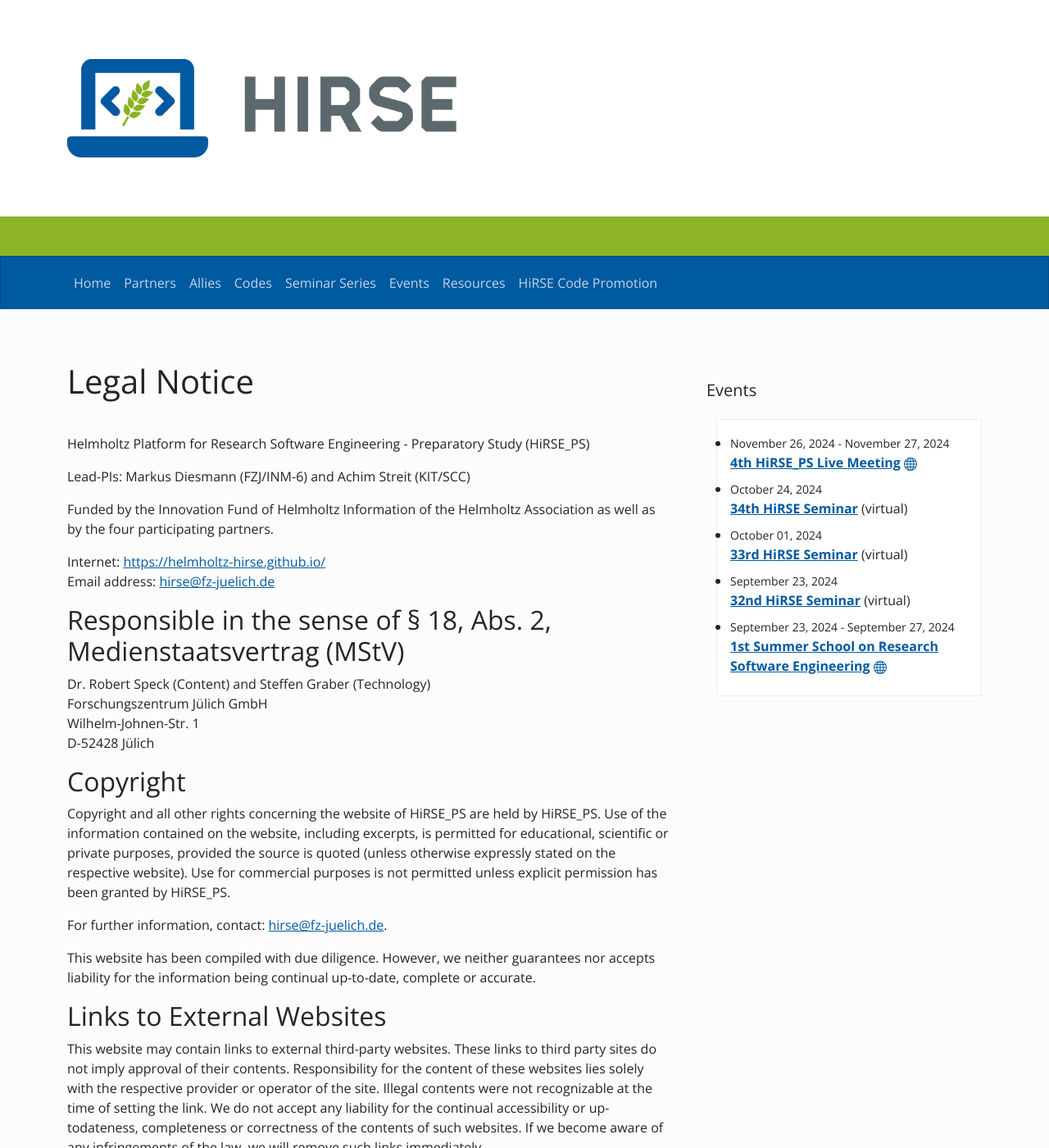
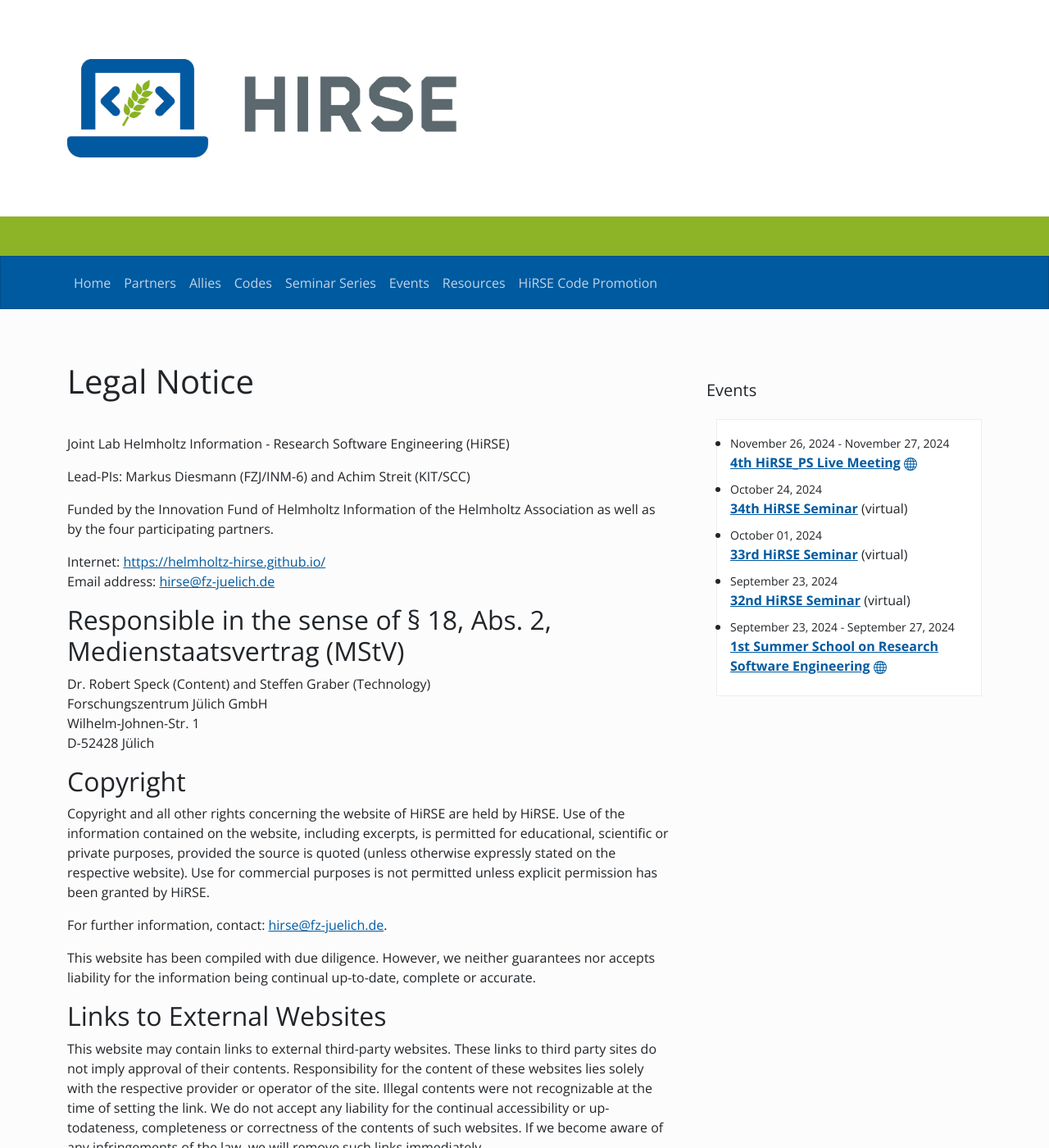
Before and after one commit to Helmholtz-HiRSE/helmholtz-hirse.github.io, a Jekyll site: the page built from service/legal_notice.md, in a window 1280 px wide and 1400 px high. Shown: the whole window at 82% size. Built offline with Jekyll 4.4.1, drawn with Linux system fonts in a browser that asks for light colours; nearby versions of some CDN libraries.

Commit message:
Getting rid of _PS where appropriate

```diff
--- a/service/legal_notice.md
+++ b/service/legal_notice.md
@@ -4,7 +4,7 @@ title: Legal notice
 ---
 # Legal Notice
 
-Helmholtz Platform for Research Software Engineering - Preparatory Study (HiRSE_PS)
+Joint Lab Helmholtz Information - Research Software Engineering (HiRSE)
 
 Lead-PIs: Markus Diesmann (FZJ/INM-6) and Achim Streit (KIT/SCC)
 
@@ -23,7 +23,7 @@ D-52428 Jülich
 
 ## Copyright
 
-Copyright and all other rights concerning the website of HiRSE_PS are held by HiRSE_PS. Use of the information contained on the website, including excerpts, is permitted for educational, scientific or private purposes, provided the source is quoted (unless otherwise expressly stated on the respective website). Use for commercial purposes is not permitted unless explicit permission has been granted by HiRSE_PS.
+Copyright and all other rights concerning the website of HiRSE are held by HiRSE. Use of the information contained on the website, including excerpts, is permitted for educational, scientific or private purposes, provided the source is quoted (unless otherwise expressly stated on the respective website). Use for commercial purposes is not permitted unless explicit permission has been granted by HiRSE.
 
 For further information, contact: <hirse@fz-juelich.de>.
 
```
Also changed, not shown: _codes/heat.md (+1 -1 lines), series.md (+1 -1 lines), README.md.
